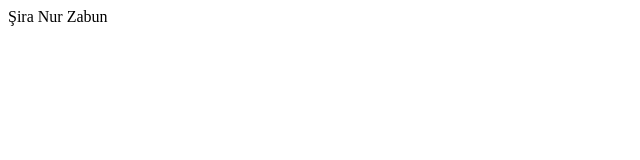
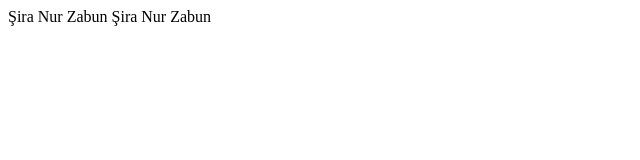
Before and after one commit to siranuryesilirmak/siranuryesilirmak.github.io, a plain HTML site: page index.html in a window 1280 px wide. Shown: the whole page, without its empty margins (0-640 px from the left). Drawn offline with Linux system fonts and the light colour scheme.

Commit message:
düzenlendi.

```diff
--- a/index.html
+++ b/index.html
@@ -7,5 +7,6 @@
 </head>
 <body>
     Şira Nur Zabun
+    Şira Nur Zabun
 </body>
 </html>
```
